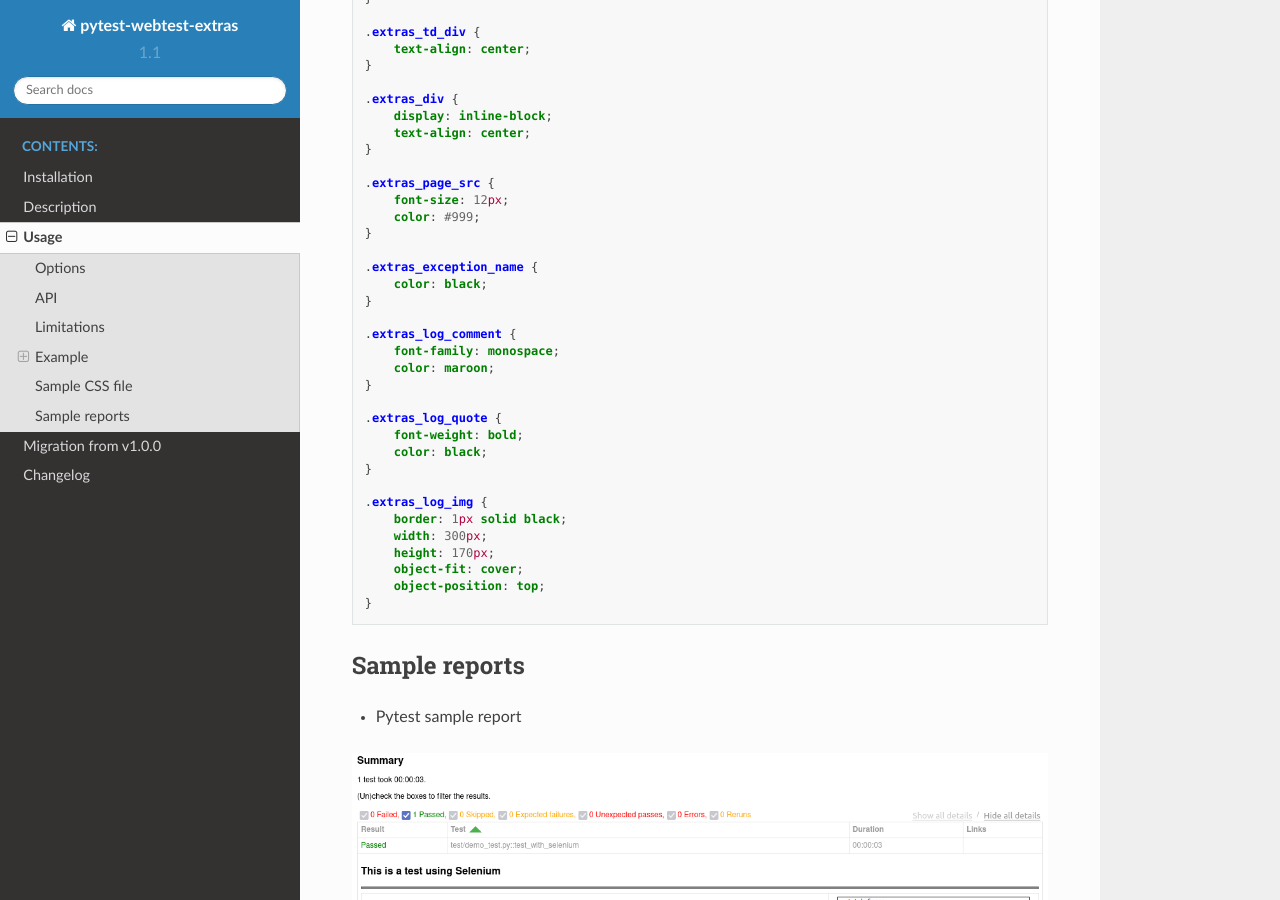
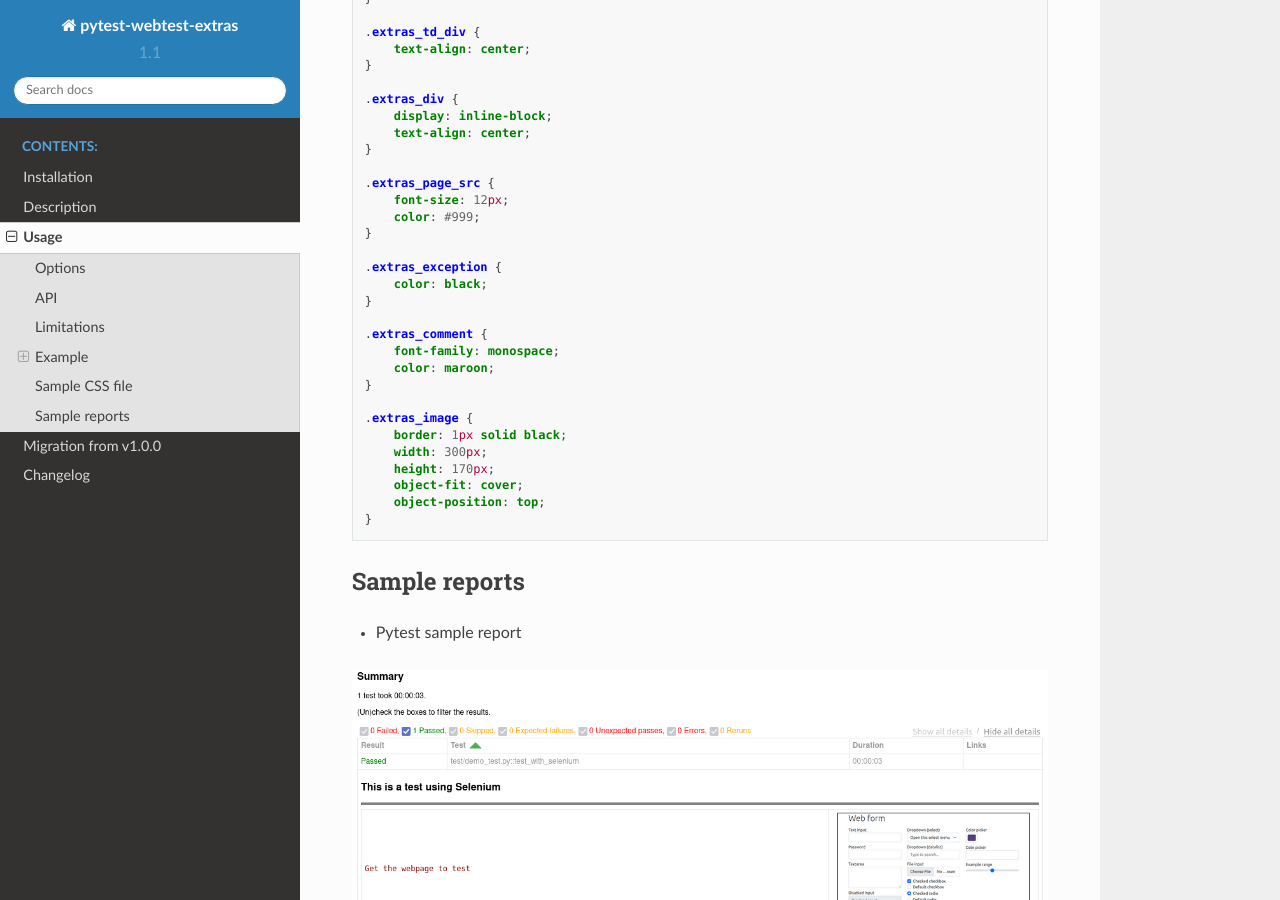
Before and after one commit to harmin-parra/pytest-webtest-extras, a Sphinx documentation site: the page built from docs/user_guide.rst, in a window 1280 px wide and 900 px high, scrolled down 3381 px. Built offline with Sphinx 7.4.7 and the Read the Docs theme 2.0.0, drawn with Linux system fonts in a browser that asks for light colours.

Commit message:
update CSS sample

```diff
--- a/docs/user_guide.rst
+++ b/docs/user_guide.rst
@@ -197,21 +197,16 @@ Sample CSS file
       color: #999;
   }
 
-  .extras_exception_name {
+  .extras_exception {
       color: black;
   }
 
-  .extras_log_comment {
+  .extras_comment {
       font-family: monospace;
       color: maroon;
   }
 
-  .extras_log_quote {
-      font-weight: bold;
-      color: black;
-  }
-
-  .extras_log_img {
+  .extras_image {
       border: 1px solid black;
       width: 300px;
       height: 170px;
```
